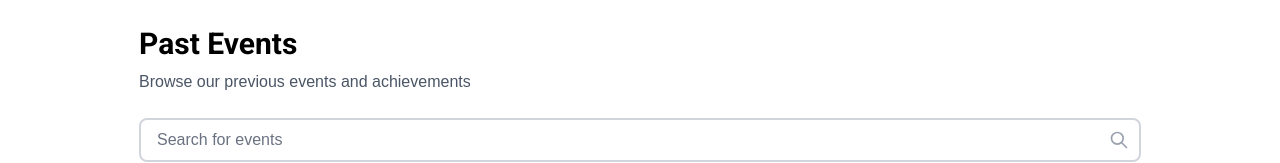
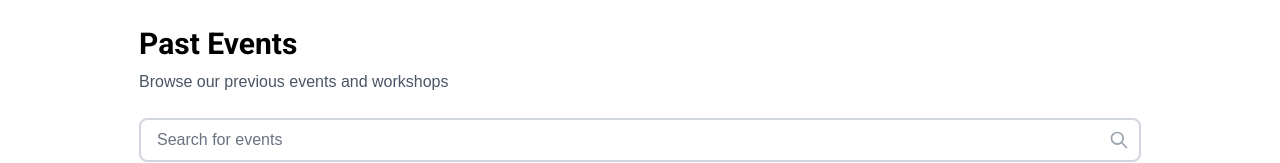
Before and after one commit to UTMIST/UTMIST, a Next.js app in the folder client/: page /events in a window 1280 px wide. Shown: the part 1835-1998 px from the top of the page. Built offline with nearby package versions, Linux system fonts and the light colour scheme.

Commit message:
fix typo

```diff
--- a/client/src/app/events/page.tsx
+++ b/client/src/app/events/page.tsx
@@ -194,7 +194,7 @@ export default function EventsPage() {
       {/* Past events section */}
       <div className="upcoming-events-container p-4 sm:p-6 rounded-lg">
         <h2 className="text-2xl sm:text-3xl mb-2 text-black tracking-[-3%]">Past Events</h2>
-        <p className="text-gray-600 mb-6 text-sm sm:text-base">Browse our previous events and achievements</p>
+        <p className="text-gray-600 mb-6 text-sm sm:text-base">Browse our previous events and workshops</p>
 
         {/* Search and filter section */}
         <div className="space-y-4 mb-6">
```
